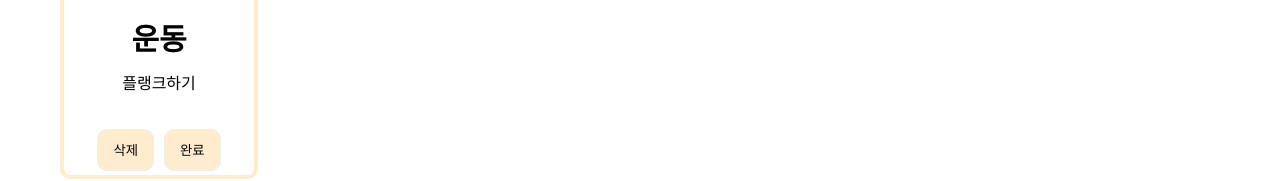
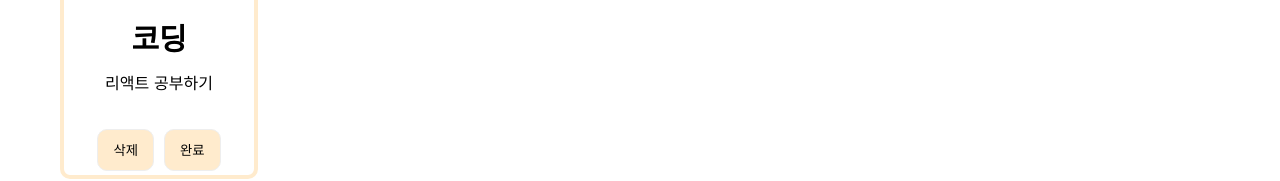
Before and after one commit to maydec2298/React_TodoList, a React (Create React App) app: page / in a window 1280 px wide. Shown: the part 306-487 px from the top of the page. Built offline with nearby package versions, Linux system fonts and the light colour scheme.

Commit message:
finish commit

```diff
--- a/src/components/layout/Layout.jsx
+++ b/src/components/layout/Layout.jsx
@@ -9,14 +9,14 @@ const Layout = () => {
   const [todos, setTodos] = useState([
     {
       id: 1,
-      title: "운동",
-      body: "플랭크하기",
+      title: "코딩",
+      body: "리액트 공부하기",
       isDone: false
 
     }
   ]);
 
-
+  //완료 취소 버튼
   const onToggle = (id) => {
     setTodos(
       todos.map((todo) => {
```
Also changed, not shown: BMJUA_ttf.ttf (deleted).
